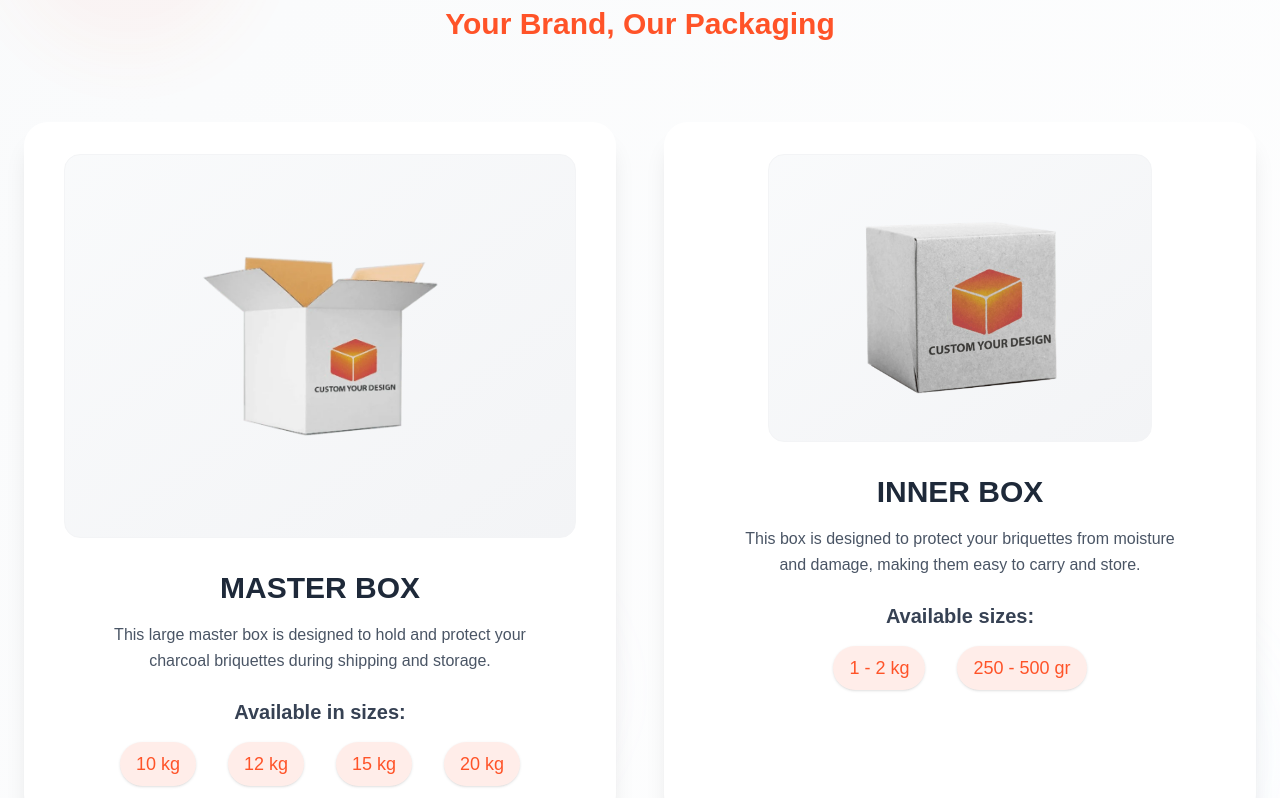
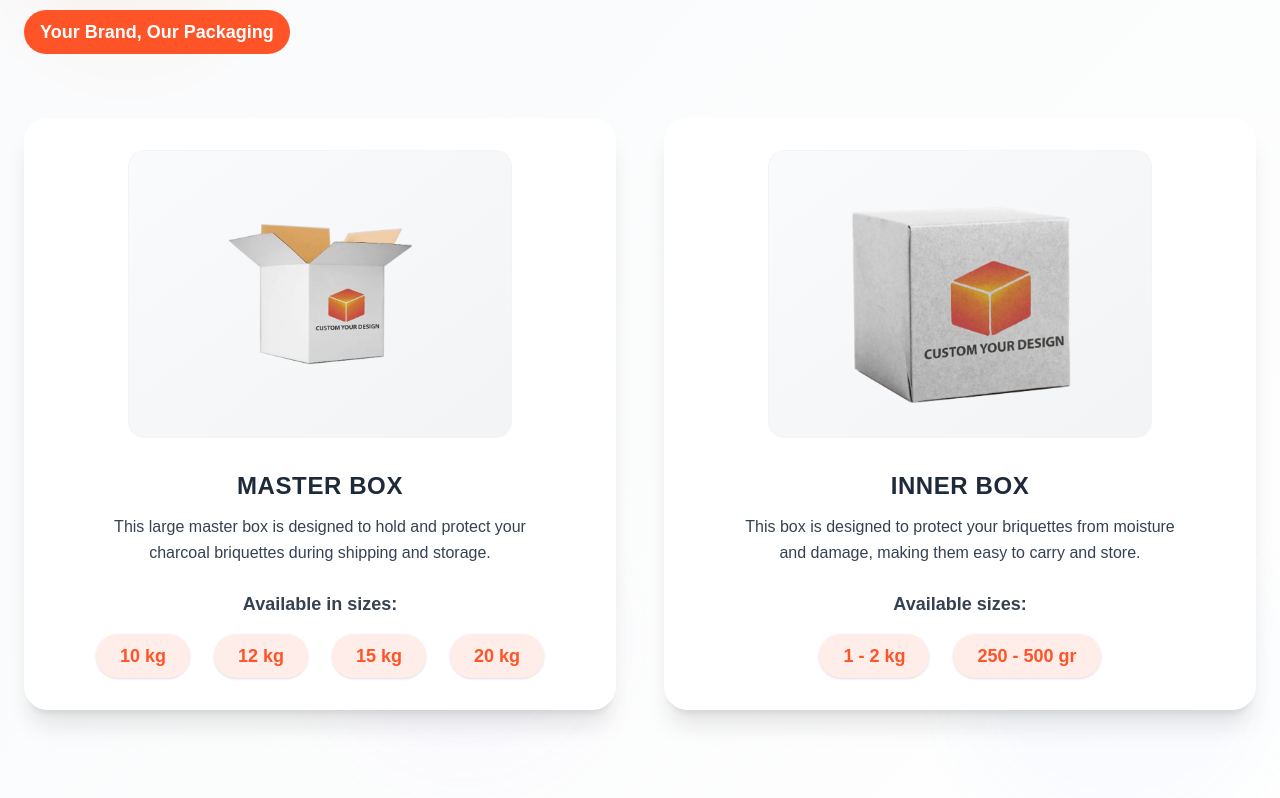
Before and after one commit to cimisachimi/indocharcoalsupply, a Next.js app: page /en in a window 1280 px wide. Shown: the part 4840-5638 px from the top of the page. Built offline with nearby package versions, Linux system fonts and the light colour scheme.

Commit message:
repair package

```diff
--- a/components/Packaging.tsx
+++ b/components/Packaging.tsx
@@ -13,32 +13,37 @@ const Packaging: React.FC = () => {
       <div className="absolute top-1/2 left-1/4 w-72 h-72 bg-purple-300/5 rounded-full mix-blend-multiply filter blur-xl opacity-70 animate-blob animation-delay-4000"></div>
 
 
-      <div className="container mx-auto px-6 relative z-10"> {/* Added relative z-10 to ensure content is above background shapes */}
-        <h2 className="text-4xl lg:text-5xl font-extrabold text-gray-900 text-center mb-16 sm:mb-20 leading-tight">
+      <div className="container mx-auto px-6 relative z-10">
+        <h2 className="text-4xl lg:text-5xl font-extrabold text-gray-900 text-center lg:text-left mb-8 leading-tight"> {/* text-center menjadi text-left, mb-16 menjadi mb-8 */}
           {t('title')}
-          <span className="block text-brand-orange text-2xl lg:text-3xl font-semibold mt-3">Your Brand, Our Packaging</span>
+          {/* Sub-judul dengan latar belakang oranye */}
+          <span className="block w-fit mx-auto lg:mx-0 bg-brand-orange text-white text-base lg:text-lg font-semibold px-4 py-2 rounded-full mt-4"> {/* Menambahkan background, text-white, padding, rounded-full, mt-4 */}
+            Your Brand, Our Packaging
+          </span>
         </h2>
 
-        <div className="grid grid-cols-1 lg:grid-cols-2 gap-x-12 gap-y-20 items-stretch"> {/* Changed items-center to items-stretch */}
+        <div className="grid grid-cols-1 lg:grid-cols-2 gap-x-12 gap-y-20 items-stretch mt-16"> {/* Menambahkan mt-16 untuk jarak dari judul */}
           {/* Master Box Section */}
           <div className="flex flex-col items-center text-center p-8 bg-white rounded-3xl shadow-xl hover:shadow-2xl transition-all duration-300 transform hover:-translate-y-2">
-            <div className="relative h-96 w-full max-w-lg mb-8 bg-gradient-to-br from-gray-50 to-gray-100 rounded-2xl flex items-center justify-center p-6 border border-gray-100">
+            <div className="relative h-72 w-full max-w-sm mb-8 bg-gradient-to-br from-gray-50 to-gray-100 rounded-2xl flex items-center justify-center p-6 border border-gray-100">
               <Image
                 src="/packaging/masterbox.webp"
                 alt={t('masterAlt')}
                 fill
                 style={{ objectFit: 'contain' }}
-                className="p-8"
+                className="p-4"
               />
             </div>
-            <h3 className="text-3xl font-bold text-gray-800 mb-4">{t('masterTitle')}</h3>
-            <p className="text-gray-600 mb-6 max-w-md leading-relaxed">{t('masterDescription')}</p>
-            <h4 className="font-semibold text-gray-700 text-xl mb-4">{t('masterAvailable')}</h4>
-            <ul className="flex justify-center gap-x-8 gap-y-3 flex-wrap text-lg font-medium text-gray-700">
-              <li className="bg-brand-orange/10 text-brand-orange px-4 py-2 rounded-full shadow-sm hover:scale-105 transition-transform">{t('masterSize10')}</li>
-              <li className="bg-brand-orange/10 text-brand-orange px-4 py-2 rounded-full shadow-sm hover:scale-105 transition-transform">{t('masterSize12')}</li>
-              <li className="bg-brand-orange/10 text-brand-orange px-4 py-2 rounded-full shadow-sm hover:scale-105 transition-transform">{t('masterSize15')}</li>
-              <li className="bg-brand-orange/10 text-brand-orange px-4 py-2 rounded-full shadow-sm hover:scale-105 transition-transform">{t('masterSize20')}</li>
+            {/* Judul Box menjadi abu-abu gelap */}
+            <h3 className="text-2xl font-extrabold text-gray-800 mb-3 uppercase tracking-wide">{t('masterTitle')}</h3>
+            <p className="text-gray-700 mb-6 max-w-md leading-relaxed">{t('masterDescription')}</p>
+            <h4 className="font-semibold text-gray-700 text-lg mb-4">{t('masterAvailable')}</h4>
+            <ul className="flex justify-center gap-x-6 gap-y-3 flex-wrap text-lg font-medium">
+              {/* Item ukuran dengan latar belakang oranye pudar dan teks oranye gelap */}
+              <li className="bg-brand-orange/10 text-brand-orange font-bold px-6 py-2 rounded-full shadow-sm hover:scale-105 transition-transform">{t('masterSize10')}</li>
+              <li className="bg-brand-orange/10 text-brand-orange font-bold px-6 py-2 rounded-full shadow-sm hover:scale-105 transition-transform">{t('masterSize12')}</li>
+              <li className="bg-brand-orange/10 text-brand-orange font-bold px-6 py-2 rounded-full shadow-sm hover:scale-105 transition-transform">{t('masterSize15')}</li>
+              <li className="bg-brand-orange/10 text-brand-orange font-bold px-6 py-2 rounded-full shadow-sm hover:scale-105 transition-transform">{t('masterSize20')}</li>
             </ul>
           </div>
 
@@ -50,26 +55,28 @@ const Packaging: React.FC = () => {
                 alt={t('innerAlt')}
                 fill
                 style={{ objectFit: 'contain' }}
-                className="p-8"
+                className="p-4"
               />
             </div>
-            <h3 className="text-3xl font-bold text-gray-800 mb-4">{t('innerTitle')}</h3>
-            <p className="text-gray-600 mb-6 max-w-md leading-relaxed">{t('innerDescription')}</p>
-            <h4 className="font-semibold text-gray-700 text-xl mb-4">{t('innerAvailable')}</h4>
-            <ul className="flex justify-center gap-x-8 gap-y-3 flex-wrap text-lg font-medium text-gray-700">
-              <li className="bg-brand-orange/10 text-brand-orange px-4 py-2 rounded-full shadow-sm hover:scale-105 transition-transform">{t('innerSize1to2')}</li>
-              <li className="bg-brand-orange/10 text-brand-orange px-4 py-2 rounded-full shadow-sm hover:scale-105 transition-transform">{t('innerSize250to500')}</li>
+            {/* Judul Box menjadi abu-abu gelap */}
+            <h3 className="text-2xl font-extrabold text-gray-800 mb-3 uppercase tracking-wide">{t('innerTitle')}</h3>
+            <p className="text-gray-700 mb-6 max-w-md leading-relaxed">{t('innerDescription')}</p>
+            <h4 className="font-semibold text-gray-700 text-lg mb-4">{t('innerAvailable')}</h4>
+            <ul className="flex justify-center gap-x-6 gap-y-3 flex-wrap text-lg font-medium">
+              {/* Item ukuran dengan latar belakang oranye pudar dan teks oranye gelap */}
+              <li className="bg-brand-orange/10 text-brand-orange font-bold px-6 py-2 rounded-full shadow-sm hover:scale-105 transition-transform">{t('innerSize1to2')}</li>
+              <li className="bg-brand-orange/10 text-brand-orange font-bold px-6 py-2 rounded-full shadow-sm hover:scale-105 transition-transform">{t('innerSize250to500')}</li>
             </ul>
           </div>
         </div>
 
-        {/* Customization Footer Banner */}
-        <div className="mt-28 w-full max-w-6xl mx-auto"> {/* Increased top margin, max-width */}
-          <div className="bg-zinc-800 rounded-3xl shadow-2xl p-8 md:p-14 transform hover:scale-105 transition-transform duration-300 ease-in-out"> {/* More prominent shadow, rounded, and hover effect */}
-            <div className="flex flex-col md:flex-row items-center justify-between gap-10"> {/* Increased gap */}
+        {/* Customization Footer Banner - Tetap seperti sebelumnya */}
+        <div className="mt-28 w-full max-w-6xl mx-auto">
+          <div className="bg-zinc-800 rounded-3xl shadow-2xl p-8 md:p-14 transform hover:scale-105 transition-transform duration-300 ease-in-out">
+            <div className="flex flex-col md:flex-row items-center justify-between gap-10">
               <div className="text-white text-center md:text-left max-w-2xl">
                 <h3 className="text-3xl lg:text-4xl font-extrabold mb-3 leading-tight">
-                      Need Custom Packaging?
+                    Need Custom Packaging?
                 </h3>
                 <p className="text-white/80 text-lg leading-relaxed">
                   {t('customizationText')} {t('customizationSuffix')}
@@ -80,7 +87,7 @@ const Packaging: React.FC = () => {
                   href="#contact"
                   className="inline-block bg-brand-orange text-white text-lg font-bold px-10 py-4 rounded-full shadow-lg hover:bg-orange-600 transition-all duration-300 transform hover:-translate-y-1"
                 >
-                  {t('customizationContact') || 'Contact us'} {/* Fallback for translation */}
+                  {t('customizationContact') || 'Contact us'}
                 </a>
               </div>
             </div>
```
